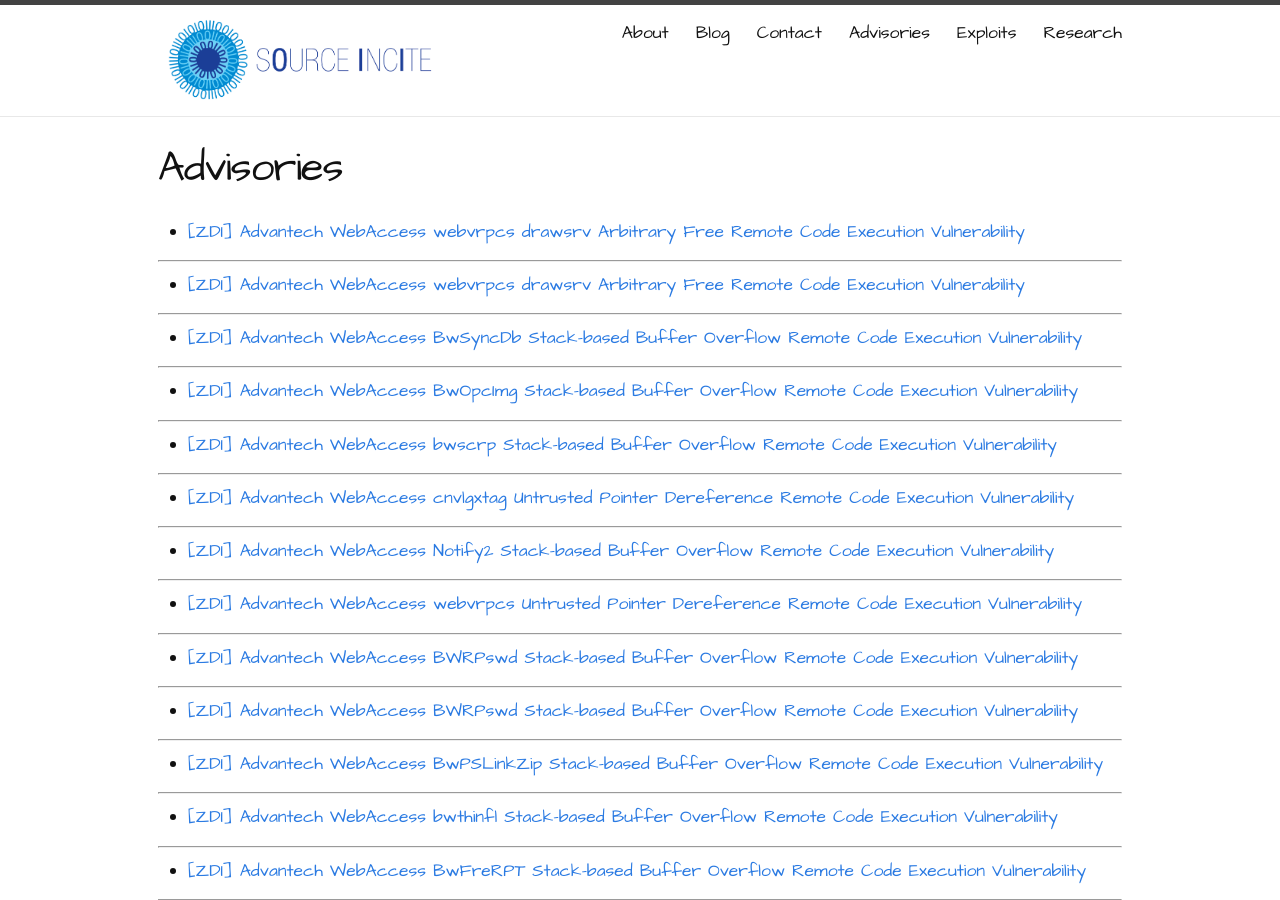
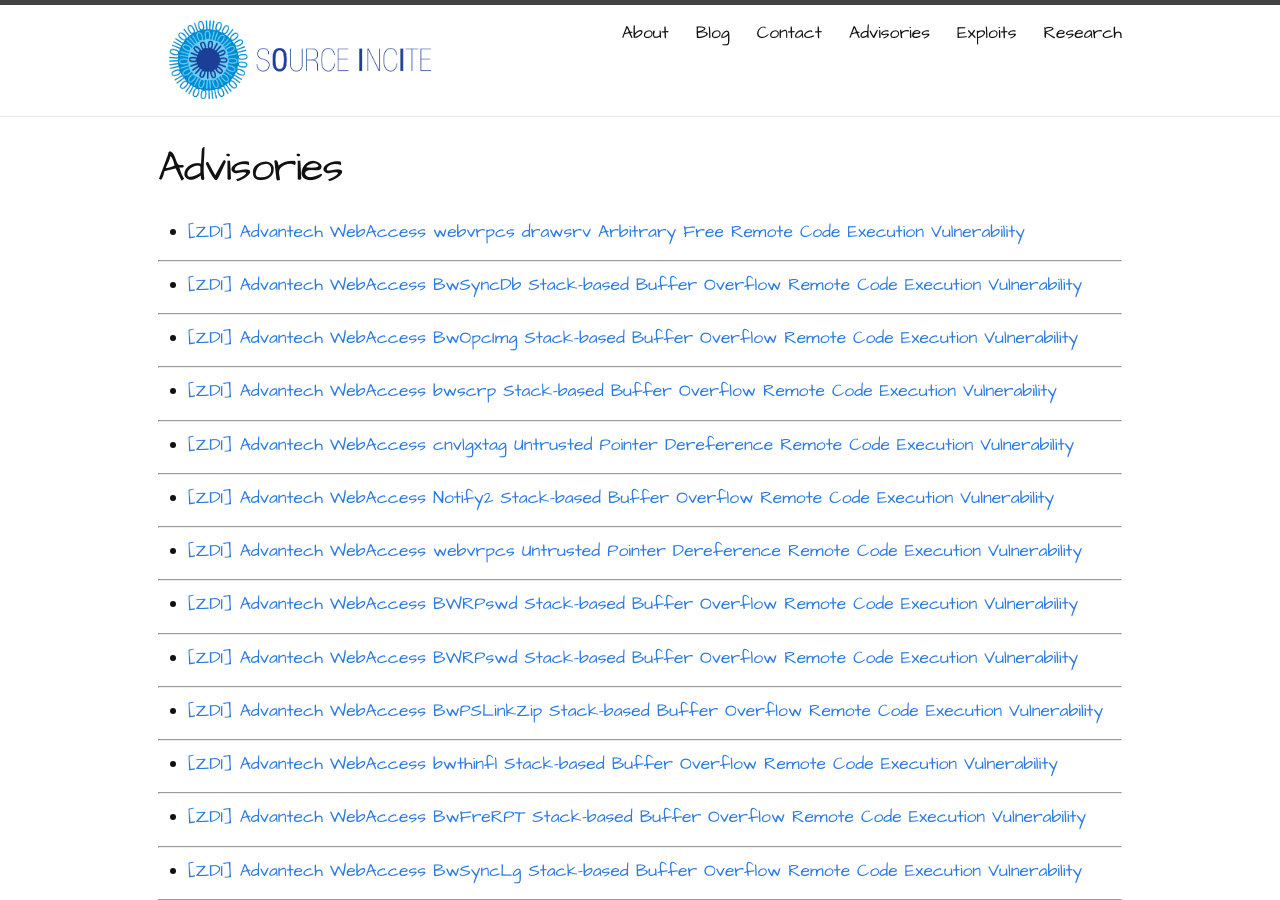
Before and after one commit to sourceincite/sourceincite.github.io, a Jekyll site: the page built from advisories/index.md, in a window 1280 px wide and 900 px high. Built offline with Jekyll 4.4.1, drawn with Linux system fonts in a browser that asks for light colours.

Commit message:
removed a bug from the list

```diff
--- a/advisories/index.md
+++ b/advisories/index.md
@@ -4,10 +4,6 @@
 permalink: /advisories/
 ---
 
-* [[ZDI] Advantech WebAccess webvrpcs drawsrv Arbitrary Free Remote Code Execution Vulnerability](http://www.zerodayinitiative.com/advisories/ZDI-18-064/)
-
----
-
 * [[ZDI] Advantech WebAccess webvrpcs drawsrv Arbitrary Free Remote Code Execution Vulnerability](http://www.zerodayinitiative.com/advisories/ZDI-18-063/)
 
 ---
```
